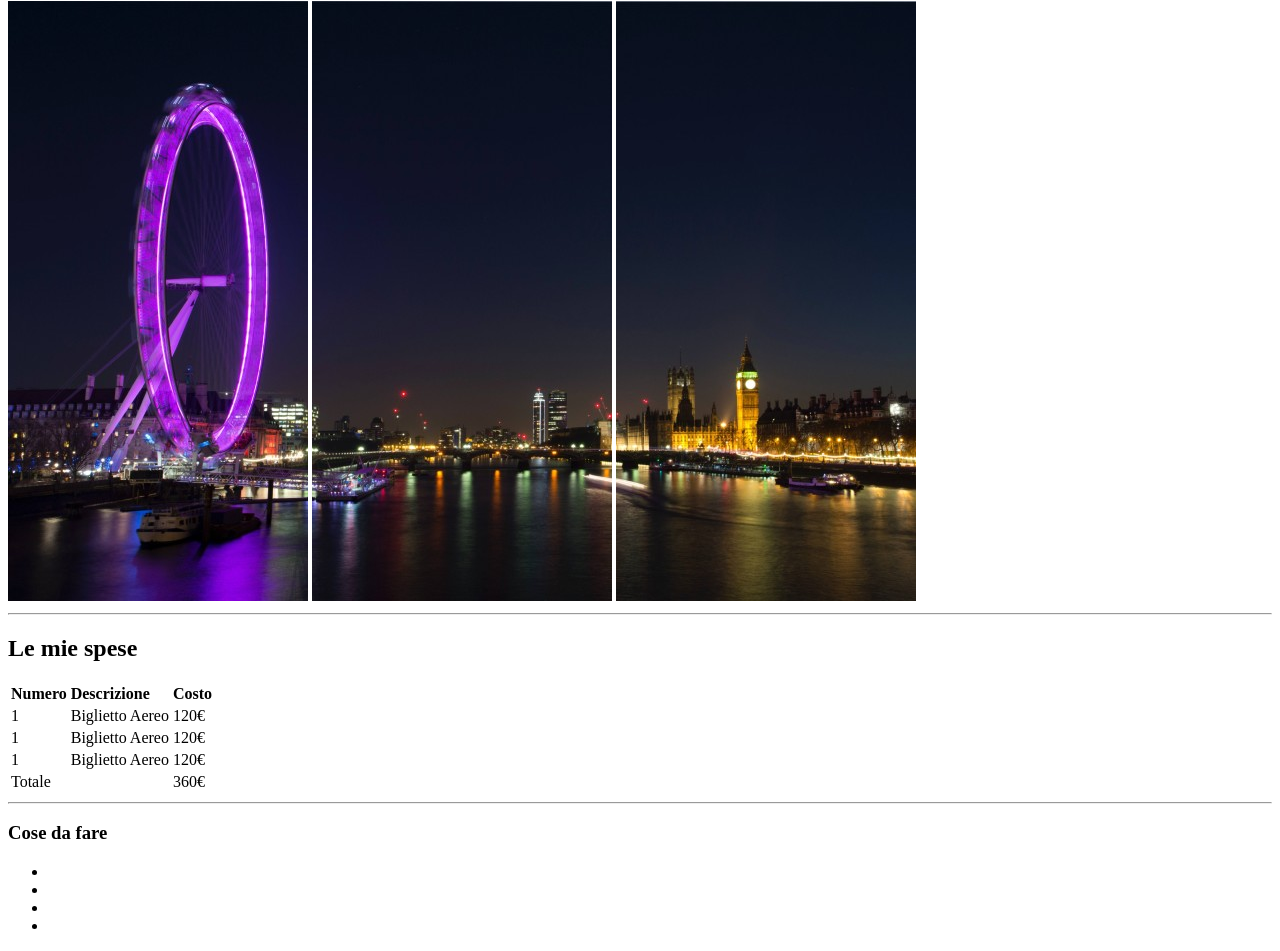
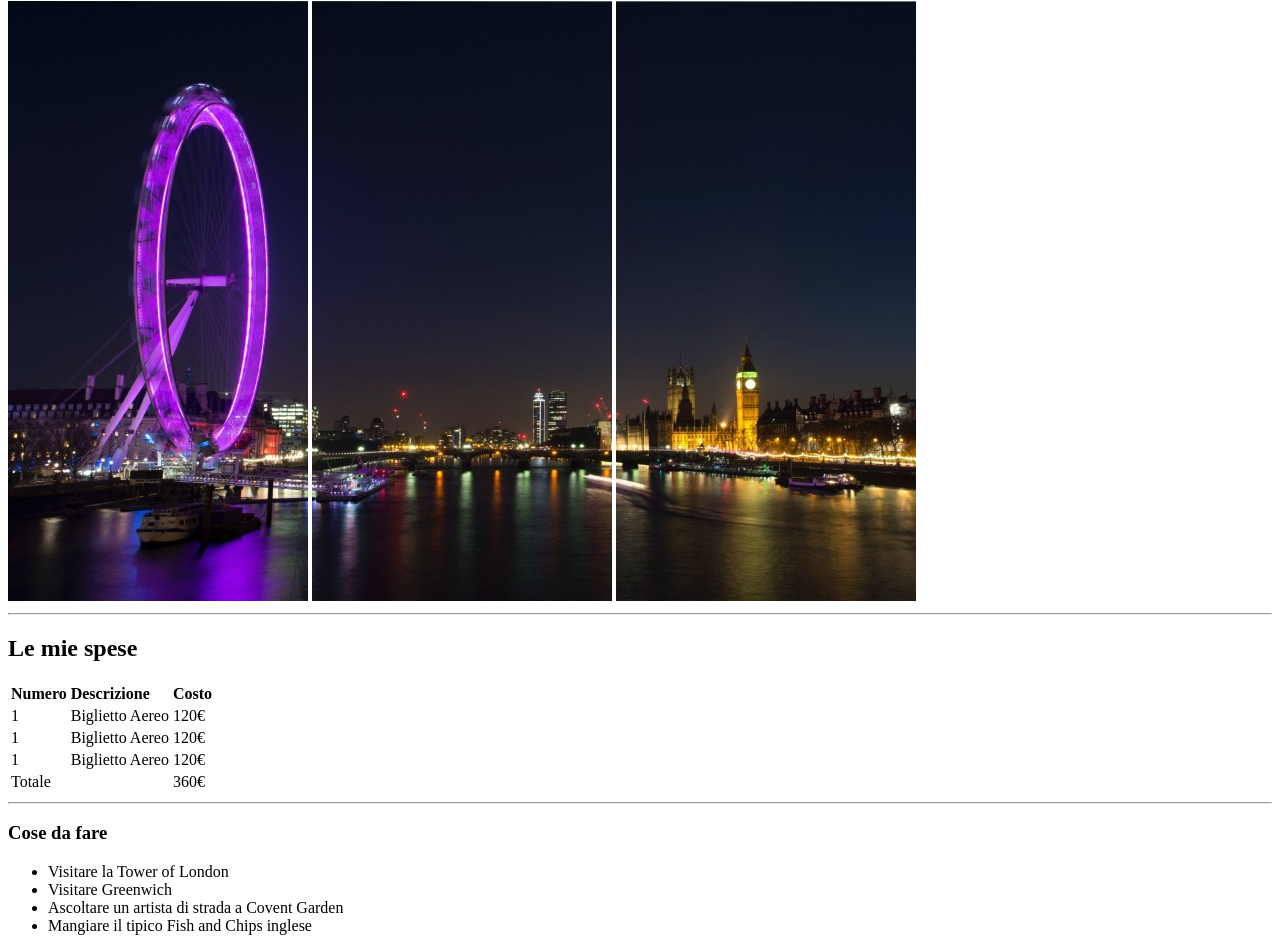
Before and after one commit to MattiaPiazzolla/html-london-trip, a plain HTML site: page index.html in a window 1280 px wide. Shown: the part 79-1030 px from the top of the page. Drawn offline with Linux system fonts and the light colour scheme.

Commit message:
[UPD] completion of the "what to do" section in index.html

```diff
--- a/index.html
+++ b/index.html
@@ -59,10 +59,10 @@
         <div class="what-to-do-section">
             <h3>Cose da fare</h3>
             <ul>
-                <li></li>
-                <li></li>
-                <li></li>
-                <li></li>
+                <li>Visitare la Tower of London</li>
+                <li>Visitare Greenwich</li>
+                <li>Ascoltare un artista di strada a Covent Garden</li>
+                <li>Mangiare il tipico Fish and Chips inglese</li>
             </ul>
         </div>
 
```
